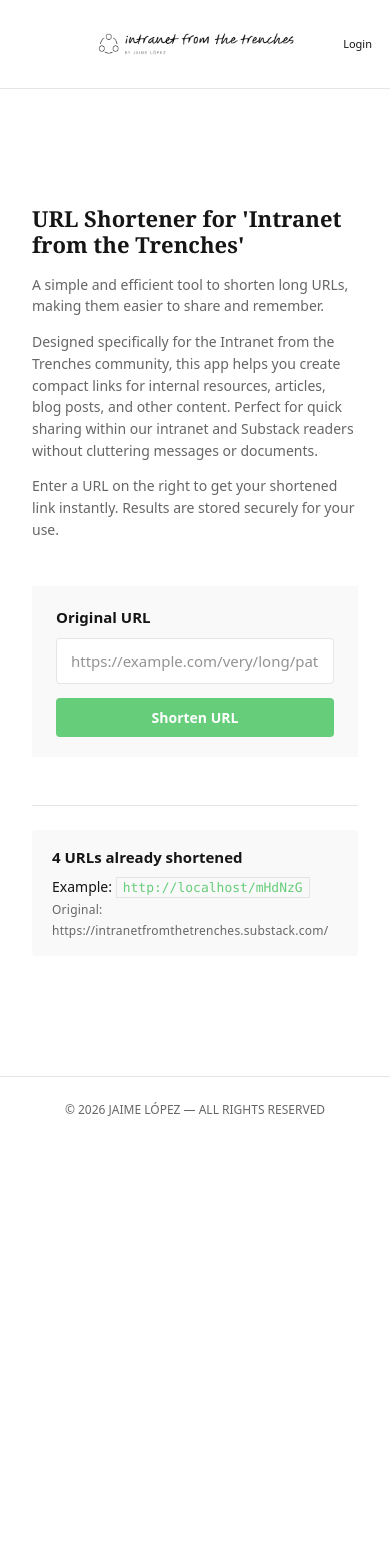
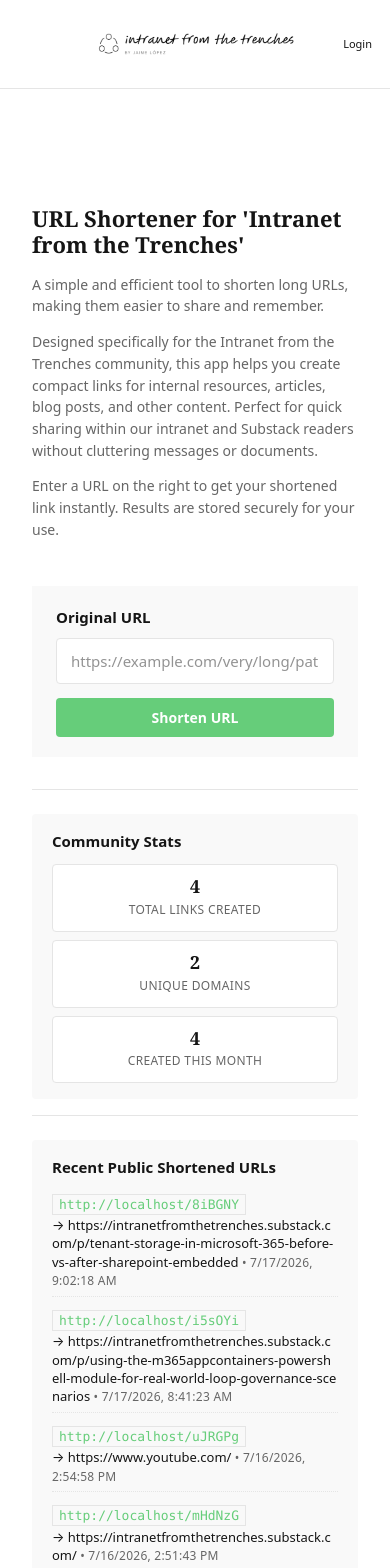
Before and after one commit to jaloplo/ai-ender-pearl, a Next.js app: page / in a window 390 px wide. Shown: the top 1568 px of the page. Before the commit the page ends 1143 px from the top, so only its background shows below. Built offline with nearby package versions, Linux system fonts and the light colour scheme; no server answers.

Commit message:
feat: recent Public Shortened URLs and Anonymous Usage Stats Dashboard Teaser

```diff
--- a/app/api/public-stats/route.js
+++ b/app/api/public-stats/route.js
@@ -12,21 +12,54 @@
     const shorts = await readUrls();
     const count = shorts.length;
 
-    let example = null;
-    if (count > 0) {
-      const first = shorts[0];
-      const origin = request.nextUrl.origin;
-      example = {
-        id: first.id,
-        original: first.original,
-        shortUrl: `${origin}/${first.id}`,
-        created: first.created,
-      };
-    }
+    // Sort by created desc to get most recent first
+    const sorted = [...shorts].sort((a, b) => {
+      return new Date(b.created || 0) - new Date(a.created || 0);
+    });
 
-    return NextResponse.json({ count, example });
+    const origin = request.nextUrl.origin;
+
+    // Up to 5 recent public short URLs
+    const recent = sorted.slice(0, 5).map((item) => ({
+      id: item.id,
+      original: item.original,
+      shortUrl: `${origin}/${item.id}`,
+      created: item.created,
+    }));
+
+    // Compute unique domains from originals
+    const domains = new Set();
+    shorts.forEach((s) => {
+      try {
+        const u = new URL(s.original);
+        if (u.hostname) {
+          domains.add(u.hostname.toLowerCase());
+        }
+      } catch (e) {
+        // ignore invalid
+      }
+    });
+    const uniqueDomains = domains.size;
+
+    // Monthly growth teaser: count created this calendar month
+    const now = new Date();
+    const monthStart = new Date(now.getFullYear(), now.getMonth(), 1);
+    const thisMonth = shorts.filter((s) => {
+      const d = new Date(s.created || 0);
+      return d >= monthStart;
+    }).length;
+
+    return NextResponse.json({
+      count,
+      recent,
+      uniqueDomains,
+      thisMonth,
+    });
   } catch (error) {
     console.error('Public stats error:', error);
-    return NextResponse.json({ count: 0, example: null }, { status: 200 });
+    return NextResponse.json(
+      { count: 0, recent: [], uniqueDomains: 0, thisMonth: 0 },
+      { status: 200 }
+    );
   }
 }
--- a/app/globals.css
+++ b/app/globals.css
@@ -1107,3 +1107,101 @@
     margin-top: 32px;
   }
 }
+
+/* ========================================
+   ANONYMOUS USAGE STATS DASHBOARD TEASER + RECENT PUBLIC SHORTENED URLs
+   Added per feature request for public homepage.
+   Uses existing .stats-row / .stats-content classes for consistency.
+   Retro editorial / Substack palette.
+   ======================================== */
+
+.stats-teaser,
+.recent-section {
+  margin-top: 16px;
+}
+
+.stats-cards {
+  display: grid;
+  grid-template-columns: repeat(auto-fit, minmax(140px, 1fr));
+  gap: 12px;
+  margin-top: 12px;
+}
+
+.stat-card {
+  background-color: var(--color-bg-primary);
+  border: 1px solid var(--color-border-subtle);
+  border-radius: 4px;
+  padding: 12px 14px;
+  text-align: center;
+}
+
+.stat-value {
+  font-size: 22px;
+  font-weight: 700;
+  color: var(--color-text-primary);
+  line-height: 1.1;
+  font-family: Georgia, "Times New Roman", Times, serif;
+}
+
+.stat-label {
+  font-size: 12px;
+  color: var(--color-text-secondary);
+  margin-top: 4px;
+  text-transform: uppercase;
+  letter-spacing: 0.03em;
+}
+
+.recent-list {
+  margin-top: 10px;
+  display: flex;
+  flex-direction: column;
+  gap: 8px;
+}
+
+.recent-item {
+  font-size: 14px;
+  line-height: 1.4;
+  padding: 6px 0;
+  border-bottom: 1px dotted var(--color-border-subtle);
+}
+
+.recent-item:last-child {
+  border-bottom: none;
+}
+
+.recent-meta {
+  display: block;
+  margin-top: 2px;
+  font-size: 13px;
+}
+
+.original-link {
+  color: var(--color-text-primary);
+  word-break: break-all;
+}
+
+.recent-item .short-url {
+  font-size: 13px;
+}
+
+/* Responsive for new stats cards and recent list */
+@media (max-width: 768px) {
+  .stats-cards {
+    grid-template-columns: 1fr 1fr;
+    gap: 8px;
+  }
+
+  .stat-value {
+    font-size: 18px;
+  }
+
+  .recent-item {
+    font-size: 13px;
+  }
+}
+
+@media (max-width: 480px) {
+  .stats-cards {
+    grid-template-columns: 1fr;
+  }
+}
--- a/app/page.js
+++ b/app/page.js
@@ -8,7 +8,7 @@
   const [error, setError] = useState('');
   const [loading, setLoading] = useState(false);
 
-  const [stats, setStats] = useState({ count: 0, example: null });
+  const [stats, setStats] = useState({ count: 0, recent: [], uniqueDomains: 0, thisMonth: 0 });
   const [statsLoading, setStatsLoading] = useState(true);
 
   const handleSubmit = async (e) => {
@@ -54,7 +54,12 @@
       const res = await fetch('/api/public-stats');
       if (res.ok) {
         const data = await res.json();
-        setStats(data);
+        setStats({
+          count: data.count || 0,
+          recent: data.recent || [],
+          uniqueDomains: data.uniqueDomains || 0,
+          thisMonth: data.thisMonth || 0,
+        });
       }
     } catch (e) {
       // keep previous or default
@@ -69,6 +74,15 @@
     };
     loadStats();
   }, []);
+
+  const formatTimestamp = (iso) => {
+    if (!iso) return '';
+    try {
+      return new Date(iso).toLocaleString();
+    } catch {
+      return iso;
+    }
+  };
 
   return (
     <div className="home-centered">
@@ -127,25 +141,58 @@
         </div>
       </div>
 
-      {/* New row after the main split: stats on number of shortened URLs + example */}
-      <div className="stats-row">
+      {/* Feature: Anonymous Usage Stats Dashboard Teaser - visual cards below stats-row */}
+      <div className="stats-row stats-teaser">
         <div className="stats-content">
+          <strong>Community Stats</strong>
+          <div className="stats-cards">
+            <div className="stat-card">
+              <div className="stat-value">{stats.count}</div>
+              <div className="stat-label">Total Links Created</div>
+            </div>
+            <div className="stat-card">
+              <div className="stat-value">{stats.uniqueDomains}</div>
+              <div className="stat-label">Unique Domains</div>
+            </div>
+            <div className="stat-card">
+              <div className="stat-value">{stats.thisMonth}</div>
+              <div className="stat-label">Created This Month</div>
+            </div>
+          </div>
+          {stats.count === 0 && (
+            <span className="metadata">No data yet — start shortening to populate stats!</span>
+          )}
+        </div>
+      </div>
+
+      {/* Feature: Recent Public Shortened URLs - new section below stats-row using existing CSS classes for consistency */}
+      <div className="stats-row recent-section">
+        <div className="stats-content">
+          <strong>Recent Public Shortened URLs</strong>
           {statsLoading ? (
-            <span>Loading usage stats...</span>
+            <span className="metadata">Loading recent links...</span>
+          ) : stats.recent && stats.recent.length > 0 ? (
+            <div className="recent-list">
+              {stats.recent.map((item, index) => (
+                <div key={index} className="recent-item">
+                  <a
+                    href={item.shortUrl}
+                    target="_blank"
+                    rel="noopener noreferrer"
+                    className="short-url"
+                  >
+                    {item.shortUrl}
+                  </a>
+                  <span className="recent-meta">
+                    {' → '}
+                    <span className="original-link">{item.original}</span>
+                    <span className="metadata"> • {formatTimestamp(item.created)}</span>
+                  </span>
+                </div>
+              ))}
+            </div>
           ) : (
-            <>
-              <strong>{stats.count} URLs already shortened</strong>
-              {stats.example && (
-                <div className="stats-example">
-                  Example: <a href={stats.example.shortUrl} target="_blank" rel="noopener noreferrer" className="short-url">{stats.example.shortUrl}</a>
-                  <br />
-                  <span className="metadata">Original: {stats.example.original}</span>
-                </div>
-              )}
-              {stats.count === 0 && (
-                <span className="metadata">Be the first to shorten a URL!</span>
-              )}
-            </>
+            <span className="metadata">No recent URLs yet. Shorten one to see it here!</span>
           )}
         </div>
       </div>
```
Also changed, not shown: 1 other file (tests, documents, lock files or other folders).
